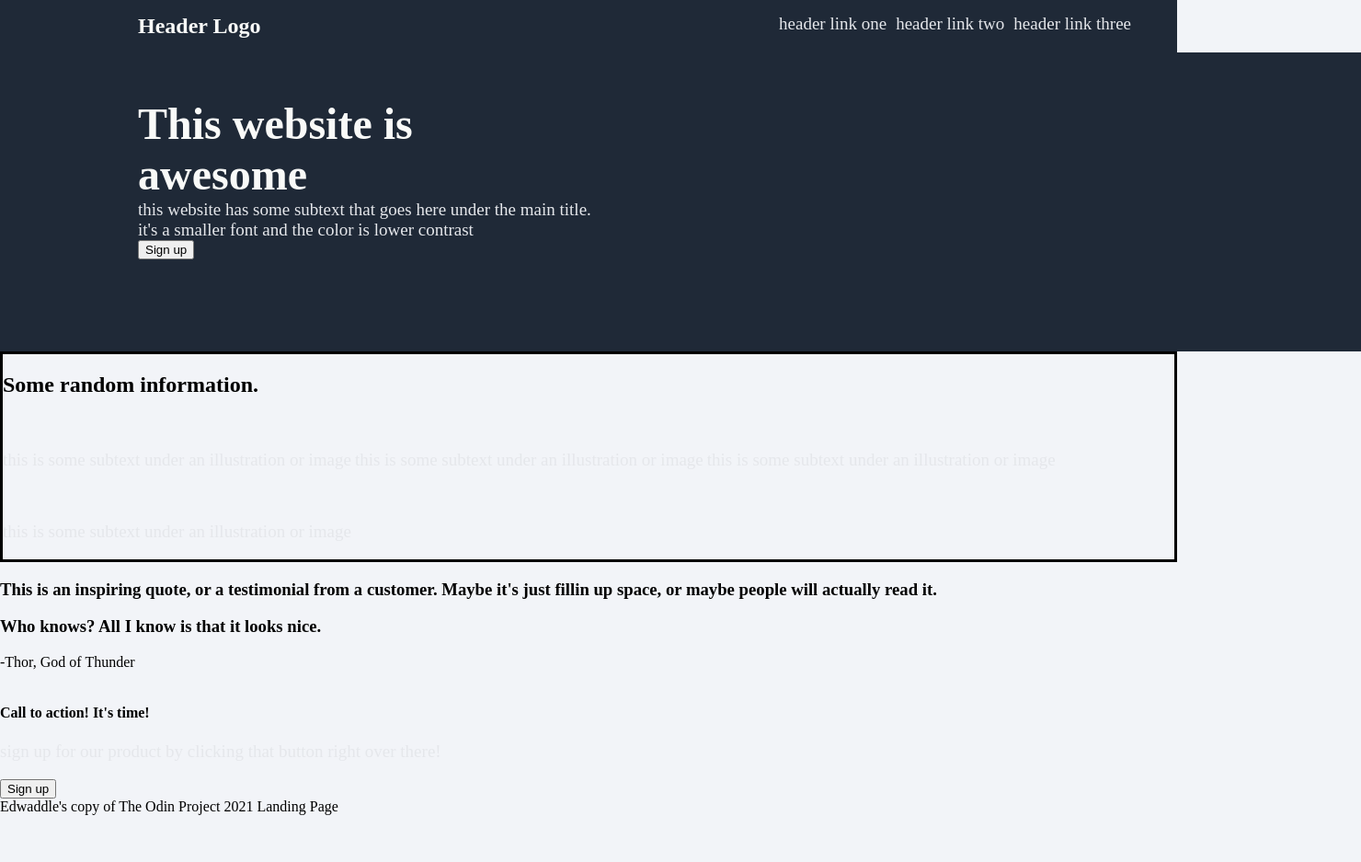
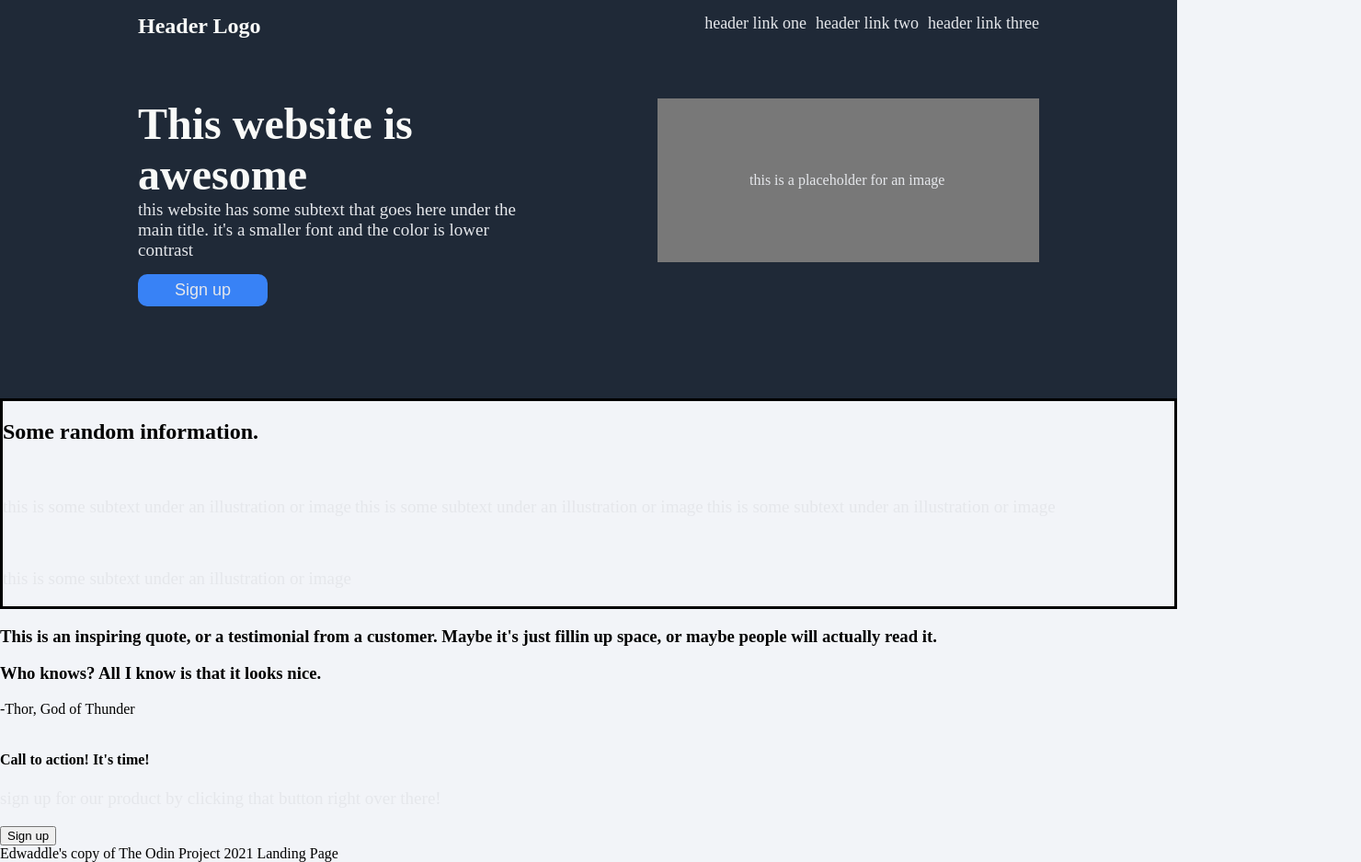
Before and after one commit to edwaddle/Landing-Page, a plain HTML site: page index.html in a window 1280 px wide. Shown: the whole page at 92% size, 1480 px wide, since content can reach past the window. Before the commit the page ends 886 px from the top, so only its background shows below. Drawn offline with Linux system fonts and the light colour scheme.

Commit message:
fixed overflow, finished css for sec1, and changed minor mistakes
fixed the width and padding issue in sec 1, which would have made the layout look bad. Added and formatted the image in sec1.

```diff
--- a/index.html
+++ b/index.html
@@ -17,10 +17,14 @@
             </ul>
         </div>
         <div class = "sec1">
-            <h1>This website is awesome</h1>
-            <p class="regText sec1Text">this website has some subtext that goes here under the main title. it's a smaller font and the color is lower contrast</p>
-            <button class ="signUpButton">Sign up</button>
-            <div class = "imagePlaceholder"></div>
+            <div class ="sec1Left">
+                <h1>This website is awesome</h1>
+                <p class="regText sec1Text">this website has some subtext that goes here under the main title. it's a smaller font and the color is lower contrast</p>
+                <button class ="signUpButton">Sign up</button>
+            </div>
+            <div class ="sec1Right">
+                <div class = "imagePlaceholder">this is a placeholder for an image</div>
+            </div>
         </div>
         <div class="sec2">
             <h2>Some random information.</h2>
--- a/style.css
+++ b/style.css
@@ -14,7 +14,7 @@ div{
     background-color: #1F2937;
     display:flex;
     justify-content: space-between;
-    padding: 15px 50px 15px 150px;
+    padding: 15px 150px 15px 150px;
     margin:0;
 }
 .navBar .Logo{
@@ -37,15 +37,18 @@ ul {
   li a{
     text-decoration: none;
     color: #e5e7eb;
-    font-size: 19px;
+    font-size: 18px;
     font-weight:lighter;
   }
 
 .sec1{
     margin:0;
     background-color: #1F2937;
-    width:100%;
-    padding:50px 50px 100px 150px;
+    width: 100%;
+    padding:50px 150px 100px 150px;
+    display: flex;
+    box-sizing: border-box;
+    justify-content: space-between;
 }
 h1{
     color: #F9FAF8;
@@ -61,8 +64,25 @@ h1{
 }
 
 .sec1Text{
-    width:500px;
+    width:420px;
     margin:0;
+
+}
+.sec1 .signUpButton{
+    background-color: #3882F6;
+    border:none;
+    border-radius:10px;
+    font-size:18px;
+    padding: 7px 40px 7px 40px;
+    color: #E5E7EB;
+    margin-top:15px;
+}
+
+.sec1 .imagePlaceholder{
+    color: #E5E7EB;
+    width:215px;
+    padding: 80px 100px 80px 100px;
+    background-color: rgb(120, 120, 120);
 }
 
 .sec2{
```
